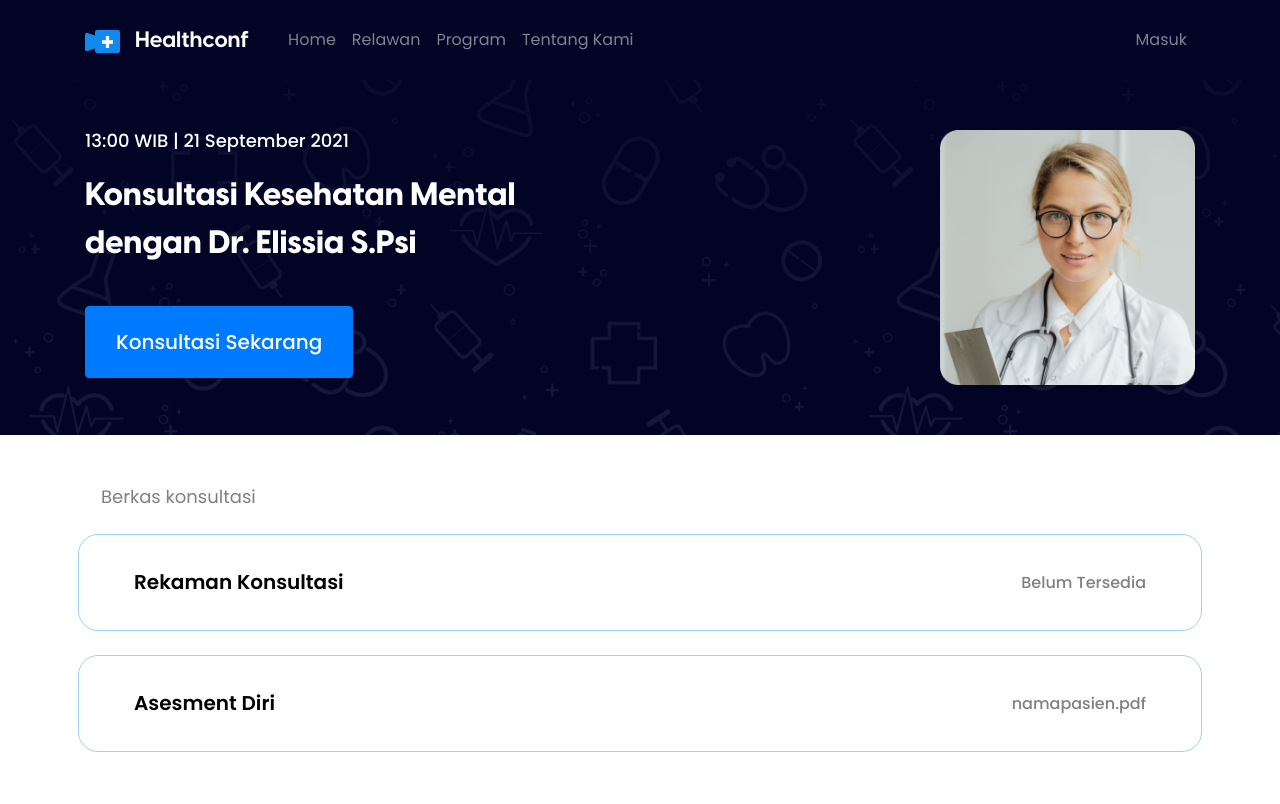
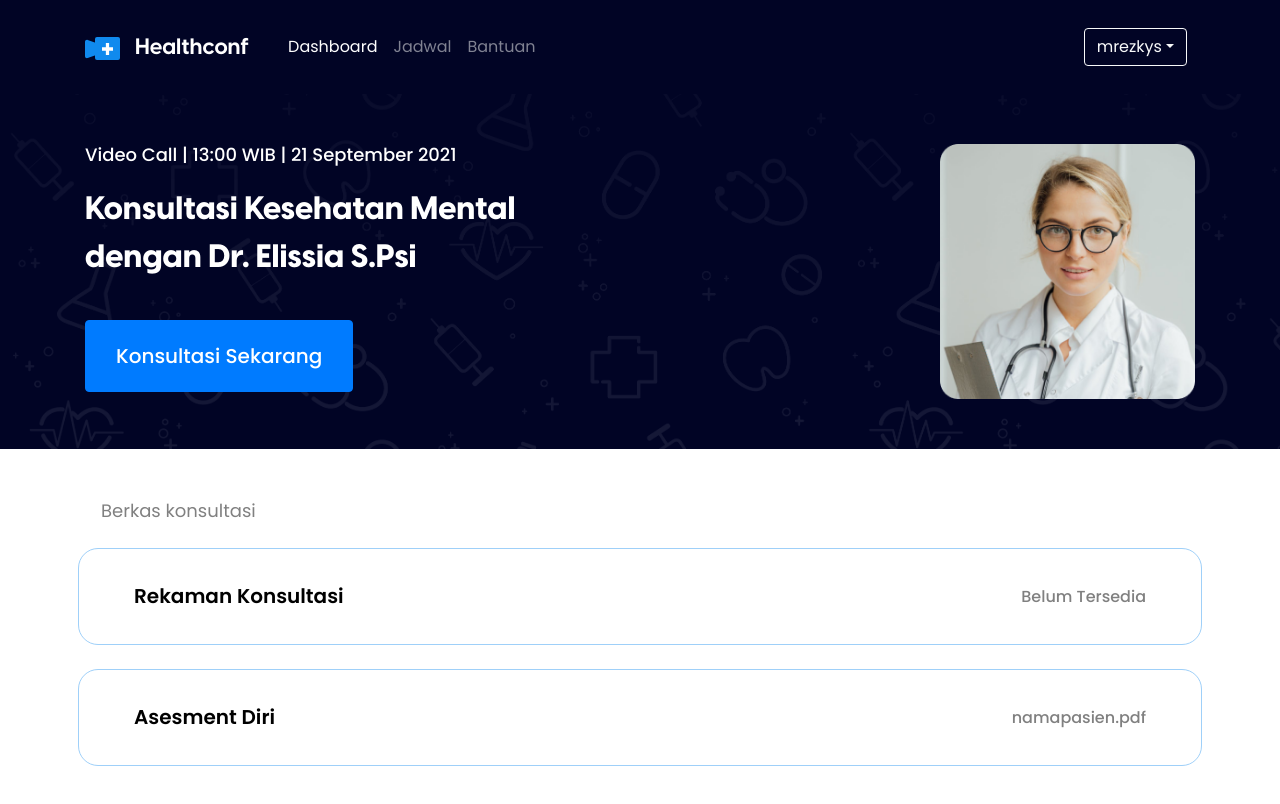
Before and after one commit to mrezkys/healthconf, a Nuxt app: page /dashboard/schedule-detail/21sep2021-1300WIB in a window 1280 px wide. Shown: the top 804 px of the page. Built offline with nearby package versions, Linux system fonts and the light colour scheme.

Commit message:
feat: add category

```diff
--- a/pages/dashboard/schedule-detail/21sep2021-1300WIB.vue
+++ b/pages/dashboard/schedule-detail/21sep2021-1300WIB.vue
@@ -2,14 +2,14 @@
     <div class="schedule-detail">
         <div class="custom-nav ">
             <div class="container-lg">
-                <Navbar/>
+                <DashboardNavbar/>
             </div>
         </div>
         <div class="section-1">
             <div class="container-lg">
                 <div class="row d-flex justify-content-between">
                     <div class="schedule-info col-lg-6 col-md-8">
-                        <h5 class="date">13:00 WIB | 21 September 2021</h5>
+                        <h5 class="date">Video Call | 13:00 WIB | 21 September 2021</h5>
                         <h2 class="title">Konsultasi Kesehatan Mental dengan Dr. Elissia S.Psi</h2>
                         <button class="btn btn-primary">Konsultasi Sekarang</button>
                     </div>
```
